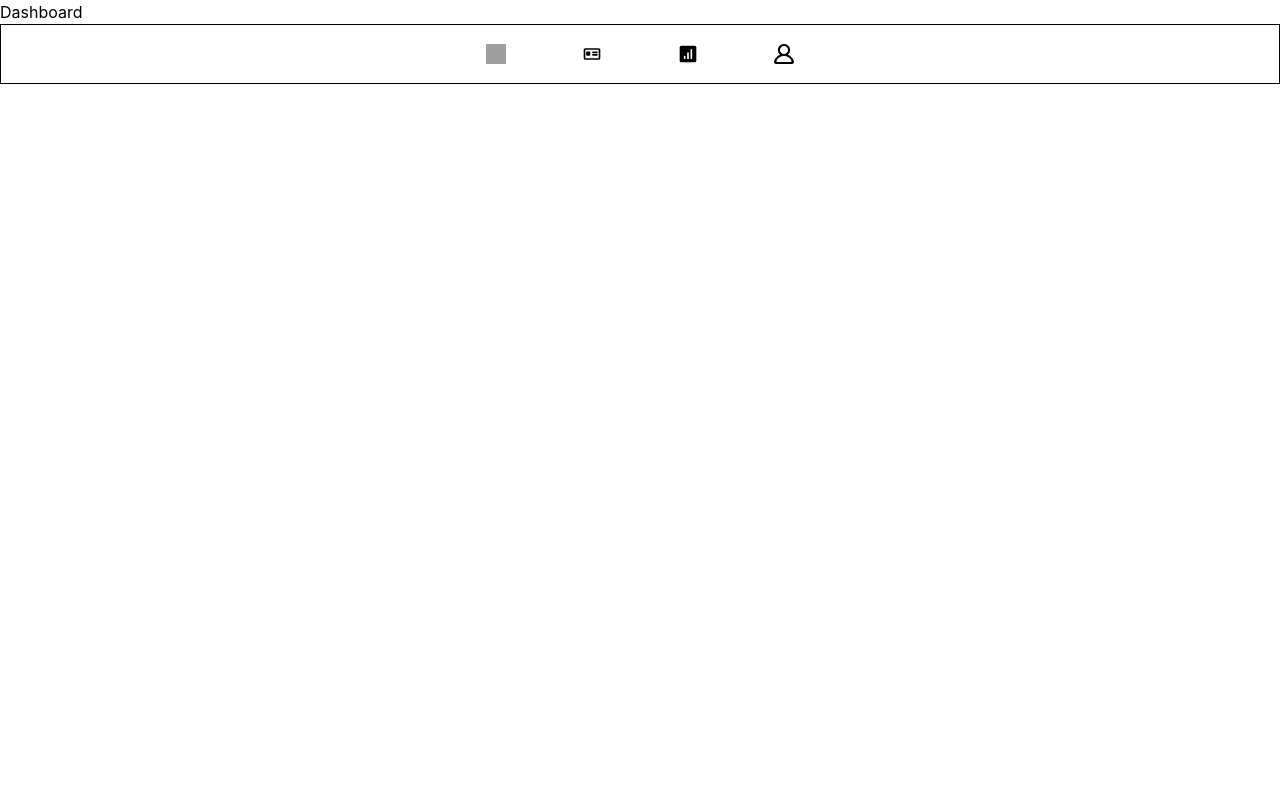
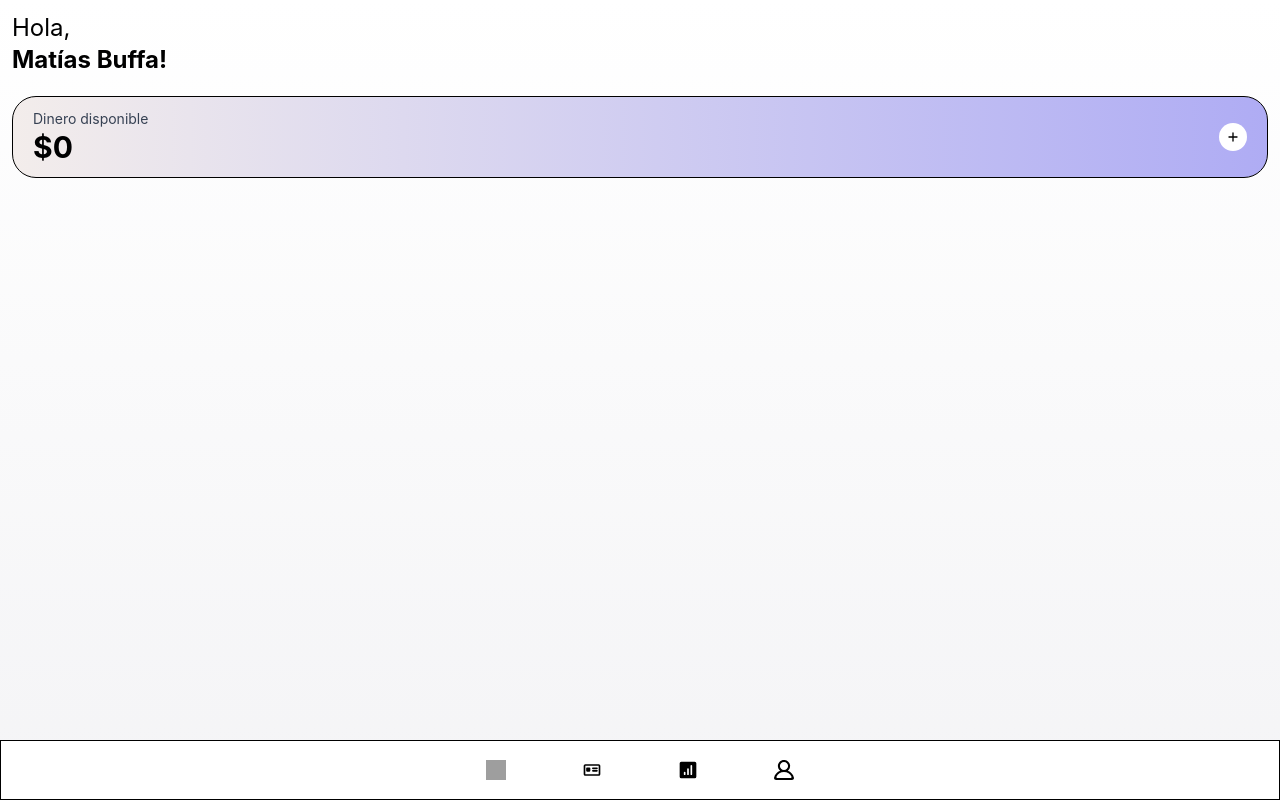
Before and after one commit to matiibuffaRC/desarrollo-trabajo-practico2, a React (Vite) app: page / in a window 1280 px wide. Built offline with nearby package versions, Linux system fonts and the light colour scheme; grey boxes are pictures that could not be loaded.

Commit message:
Iniciamos con el componente del inicio

```diff
--- a/src/App.jsx
+++ b/src/App.jsx
@@ -1,16 +1,17 @@
 import FooterComponent from "./assets/Components/FooterComponent"
 import { BrowserRouter, Routes, Route, Link} from "react-router-dom";
+import { useState } from "react";
 
 // Import pages
 import Homepage from "./assets/Pages/Homepage.jsx";
 //
 
-
 function App() {
+  const [movements, setMovements] = useState([]); // Arrancaría vacío
   return (
     <BrowserRouter>
       <Routes>
-        <Route path="/" element={<Homepage />} />
+        <Route path="/" element={<Homepage movements={movements} setMovements={setMovements}/>}/>
       </Routes>
       <FooterComponent></FooterComponent>
     </BrowserRouter>
--- a/src/assets/Components/FooterComponent.jsx
+++ b/src/assets/Components/FooterComponent.jsx
@@ -8,7 +8,7 @@ import statsIcon from "../icons/statIcon.svg";
 
 function FooterComponent() {
     return (
-    <div className='border border-black h-15 flex flex-col justify-center items-center'>
+        <div className='bg-white fixed bottom-0 w-screen border border-black h-15 flex flex-col justify-center items-center'>
             <div className='flex flex-row items-center justify-center gap-15 w-full'>
                 <div className='hover:bg-[#eee] p-2 rounded-full'>
                     <img src={homeIcon} alt="Home-icon" className='h-5 w-5 hover:cursor-pointer'/>
--- /dev/null
+++ b/src/assets/Components/InicieComponent.jsx
@@ -0,0 +1,10 @@
+import React from 'react'
+
+function InicieComponent() {
+
+    return (
+        <div></div>
+    )
+}
+
+export default InicieComponent
--- /dev/null
+++ b/src/assets/Components/PrintTotalComponent.jsx
@@ -0,0 +1,26 @@
+import React from 'react'
+
+// Import iconos
+import plusIcon from "../icons/plus-svgrepo-com.svg";
+//
+
+function PrintTotalComponent() {
+    // Tenemos que recorrer el array de movimientos para obtener el total
+
+
+    return (
+        <div className='border border-black  rounded-3xl bg-linear-to-l from-[#AFACF4] to-[#F3EDEB] flex flex-col justify-center items-center px-5 py-3'>
+            <div className='flex flex-row justify-between items-center w-full'>
+                <div>
+                    <h2 className='text-sm text-gray-700'>Dinero disponible</h2>
+                    <h3 className='font-bold text-3xl'>$0</h3>
+                </div>
+                <div className="h-7 w-7 bg-white rounded-full flex items-center justify-center">
+                    <img src={plusIcon} alt="Icon" className='h-4 w-4'/>
+                </div>
+            </div>
+        </div>
+    )
+}
+
+export default PrintTotalComponent
--- a/src/assets/Pages/Homepage.jsx
+++ b/src/assets/Pages/Homepage.jsx
@@ -1,15 +1,21 @@
 import React from 'react';
 
 // Import componentes
-import Dashboards from '../Components/Dashboards.jsx';
-
+import InicieComponent from '../Components/InicieComponent';
+import PrintTotalComponent from '../Components/PrintTotalComponent';
 //
 
-function Homepage() {
+function Homepage({movements, setMovements}) {
   return (
-    <>
-      <Dashboards></Dashboards>
-    </>
+    <section className='p-3 h-screen bg-linear-to-b from-white to-[#F4F4F6]'>
+      <div className='mb-5'>
+        <h2>
+          <span className='block text-2xl'>Hola,</span>
+          <span className='block text-2xl font-bold'>Matías Buffa!</span>
+        </h2>
+      </div>
+      <PrintTotalComponent></PrintTotalComponent>
+    </section>
   )
 }
 
```
Also changed, not shown: src/assets/icons/plus-svgrepo-com.svg (added), 1 other file (tests, documents, lock files or other folders). Lines whose indentation alone changed are shown as unchanged.
